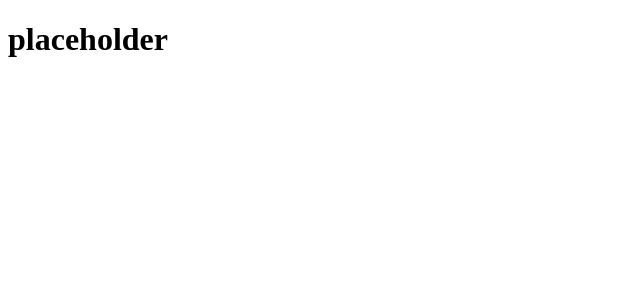
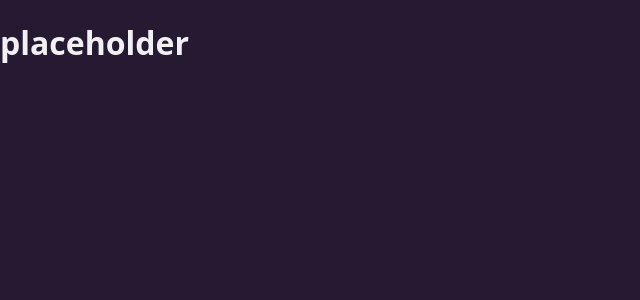
Before and after one commit to jewelcodes/cs601-final-project, a Next.js app in the folder frontend/: page / in a window 1280 px wide. Shown: the top 300 px of the page, without its empty margins (0-640 px from the left). Built offline with nearby package versions, Linux system fonts and the light colour scheme.

Commit message:
frontend: basic layout

```diff
--- a/frontend/src/app/globals.css
+++ b/frontend/src/app/globals.css
@@ -5,4 +5,23 @@
 
 *, *::before, *::after {
     box-sizing: border-box;
+
+    --background: #261a32;
+    --foreground: #f2f0f4;
+    --accent-light: #8668a4;
+    --accent-dark: #4c2f5c;
 }
+
+body {
+    font-family: system-ui, -apple-system, BlinkMacSystemFont, 'Segoe UI',
+        Roboto, Oxygen, Ubuntu, Cantarell, 'Open Sans', 'Helvetica Neue',
+        sans-serif;
+    margin: 0;
+    background-color: var(--background);
+    color: var(--foreground);
+}
+
+main {
+    max-width: 768px;
+    margin: 0 auto;
+}
--- a/frontend/src/app/layout.tsx
+++ b/frontend/src/app/layout.tsx
@@ -6,6 +6,7 @@
 "use strict";
 
 import { Metadata } from "next";
+import "./globals.css";
 
 export const metadata: Metadata = {
     title: "Etymology App",
@@ -16,7 +17,7 @@ export default function RootLayout({ ...props }: Readonly<{
     children: React.ReactNode
 }>) {
     return (
-        <html lang="en">
+        <html lang="en-us" dir="ltr">
             <body>
                 {props.children}
             </body>
```
